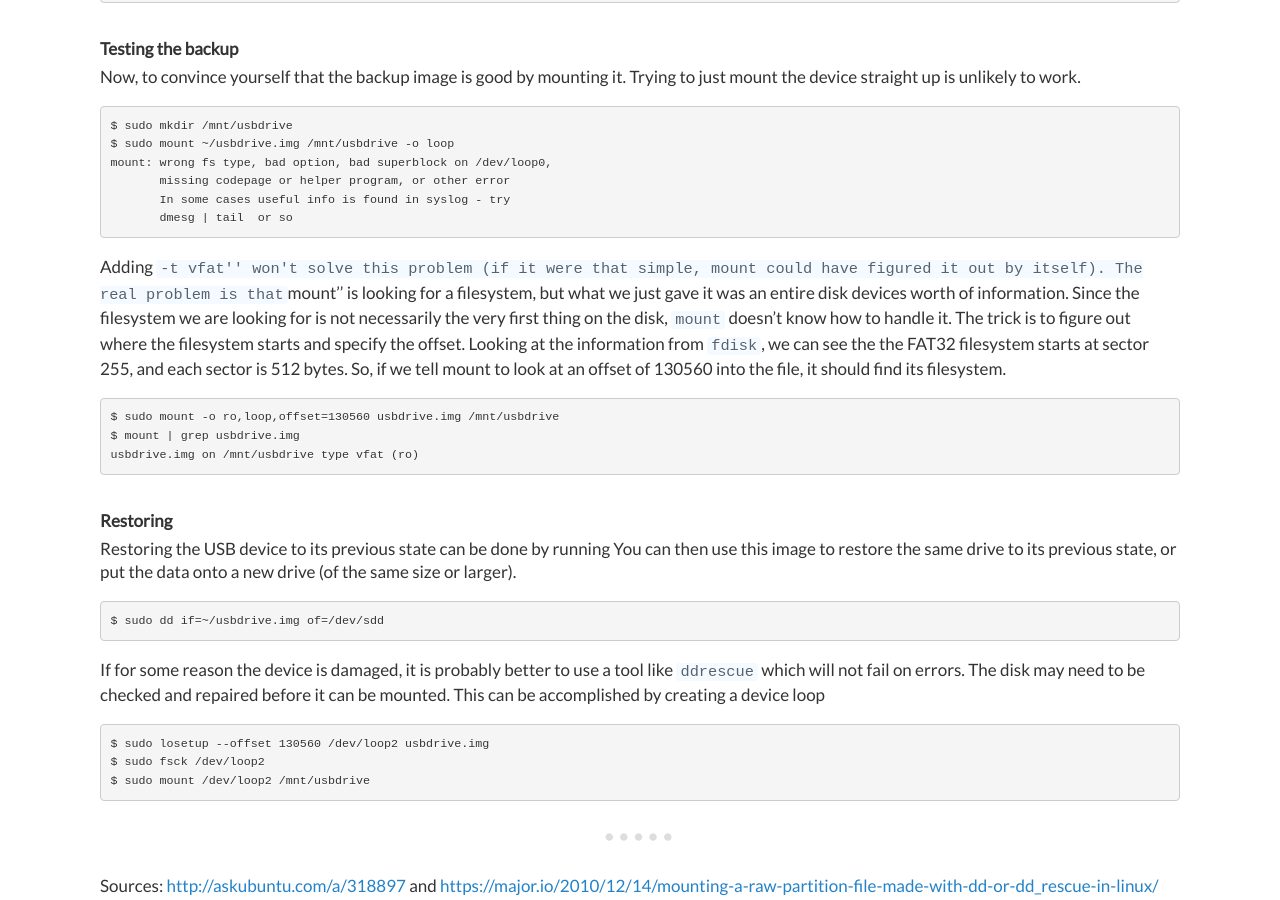
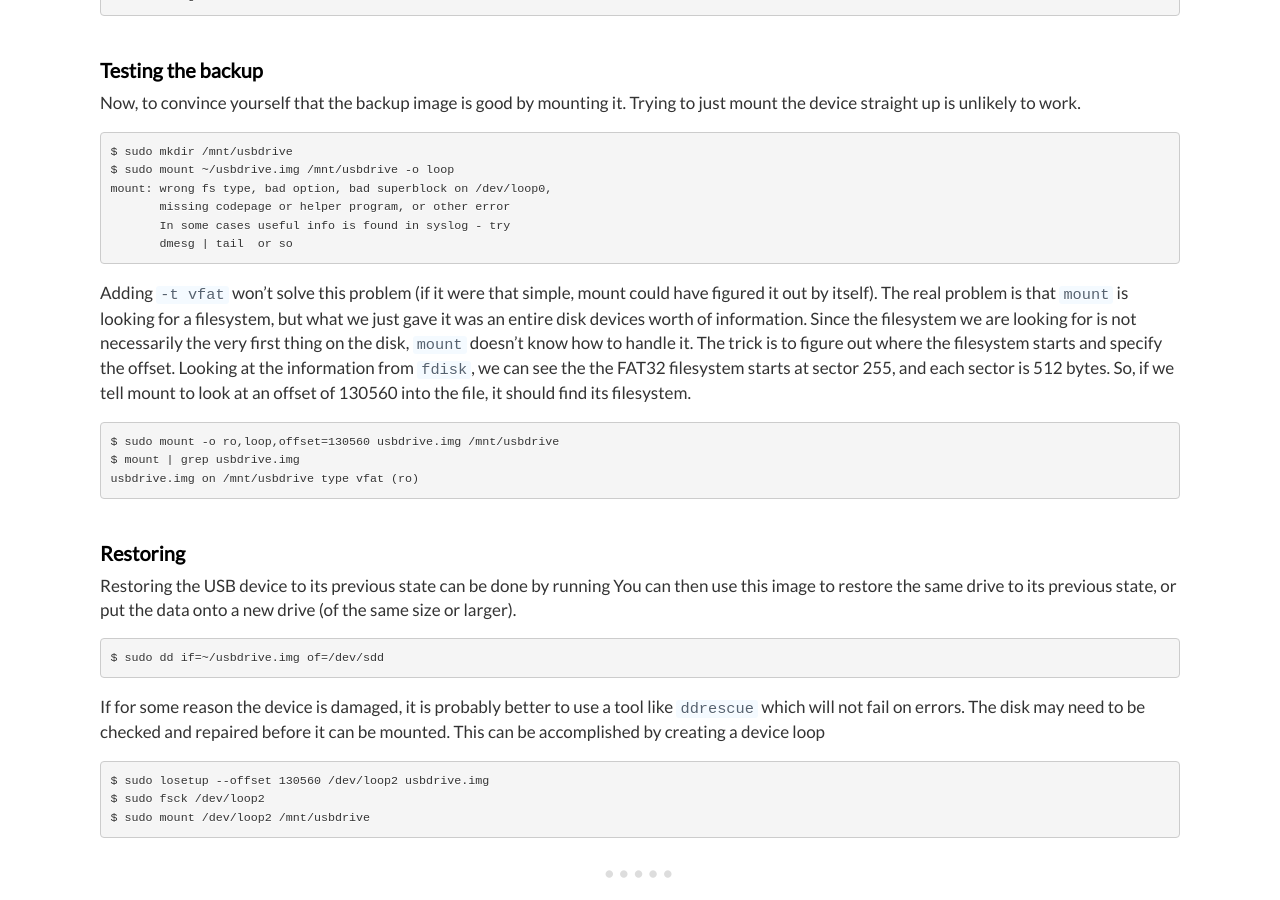
Before and after one commit to mrdanbrooks/mrdanbrooks.github.io, a Jekyll site: the page built from drafts/2016-12-14-backup-usb-drive.md, in a window 1280 px wide and 900 px high, scrolled down 820 px. Built offline with Jekyll 4.4.1, drawn with Linux system fonts in a browser that asks for light colours.

Commit message:
"adds changes"

````diff
--- a/drafts/2016-12-14-backup-usb-drive.md
+++ b/drafts/2016-12-14-backup-usb-drive.md
@@ -16,7 +16,7 @@ Making backups is easy, but I'm always paranoid that I won't do something correc
 Thus, I am documenting the process I found to be reliable (if not the most efficient) using linux systems.
 
 
-### Backing up
+## Backing up
 
 To create a backup of a USB drive, you first need to determine the device handle as listed in ``/dev``.
 Then, you can use ``dd`` to create a bit-by-bit copy.
@@ -48,7 +48,7 @@ Disk identifier: 0x00000000
 usbdrive.img1          *          255     1961983      980864+   b  W95 FAT32
 ```
 
-### Testing the backup
+## Testing the backup
 
 Now, to convince yourself that the backup image is good by mounting it.
 Trying to just mount the device straight up is unlikely to work.
@@ -62,8 +62,8 @@ mount: wrong fs type, bad option, bad superblock on /dev/loop0,
        dmesg | tail  or so
 ```
 
-Adding ``-t vfat'' won't solve this problem (if it were that simple, mount could have figured it out by itself).
-The real problem is that ``mount'' is looking for a filesystem, but what we just gave it was an entire disk devices worth of information.
+Adding ``-t vfat`` won't solve this problem (if it were that simple, mount could have figured it out by itself).
+The real problem is that ``mount`` is looking for a filesystem, but what we just gave it was an entire disk devices worth of information.
 Since the filesystem we are looking for is not necessarily the very first thing on the disk, ``mount`` doesn't know how to handle it.
 The trick is to figure out where the filesystem starts and specify the offset.
 Looking at the information from ``fdisk``, we can see the the FAT32 filesystem starts at sector 255, and each sector is 512 bytes.
@@ -75,7 +75,7 @@ $ mount | grep usbdrive.img
 usbdrive.img on /mnt/usbdrive type vfat (ro)
 ```
 
-### Restoring
+## Restoring
 
 Restoring the USB device to its previous state can be done by running
 You can then use this image to restore the same drive to its previous state, or put the data onto a new drive (of the same size or larger).
````
